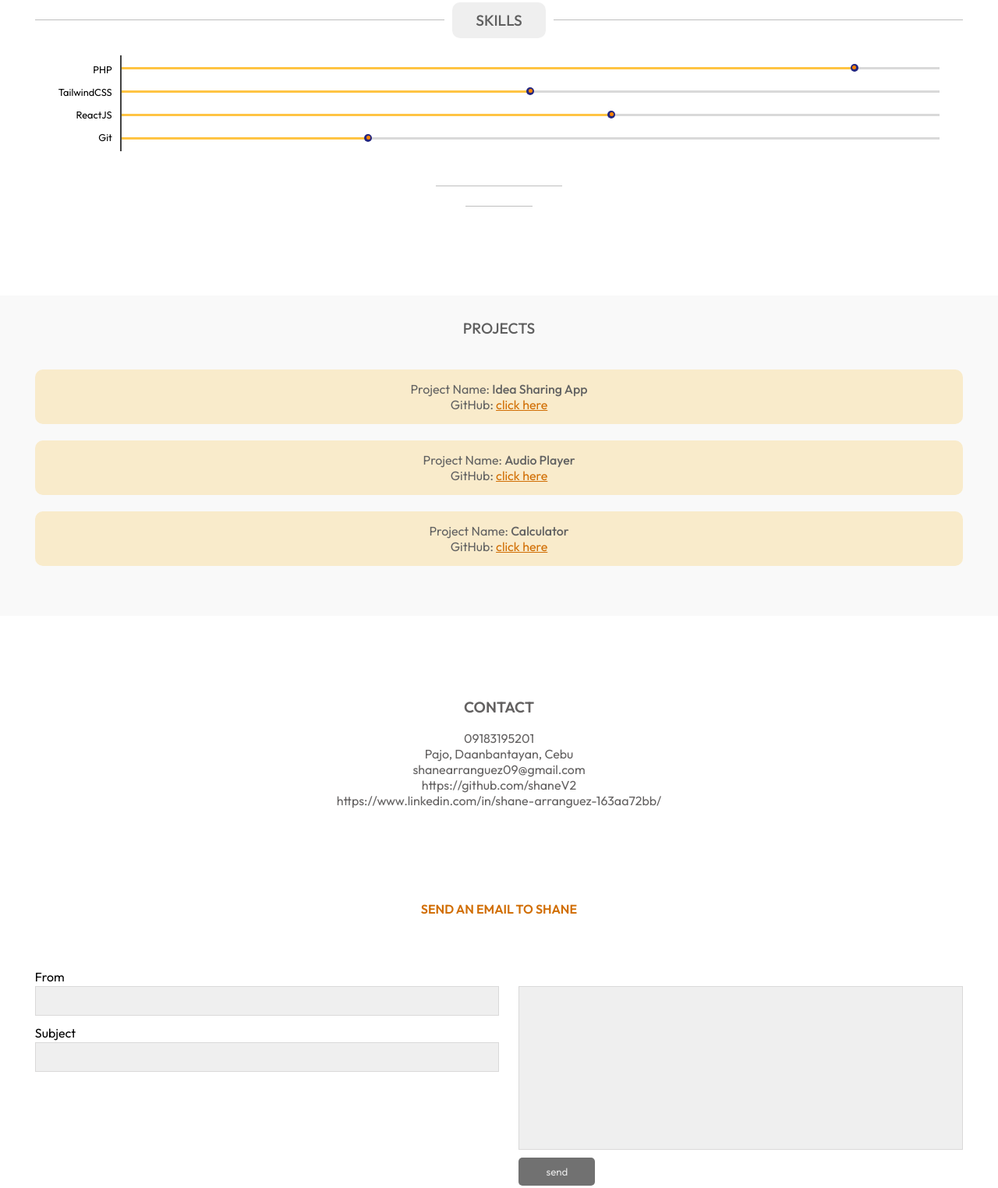
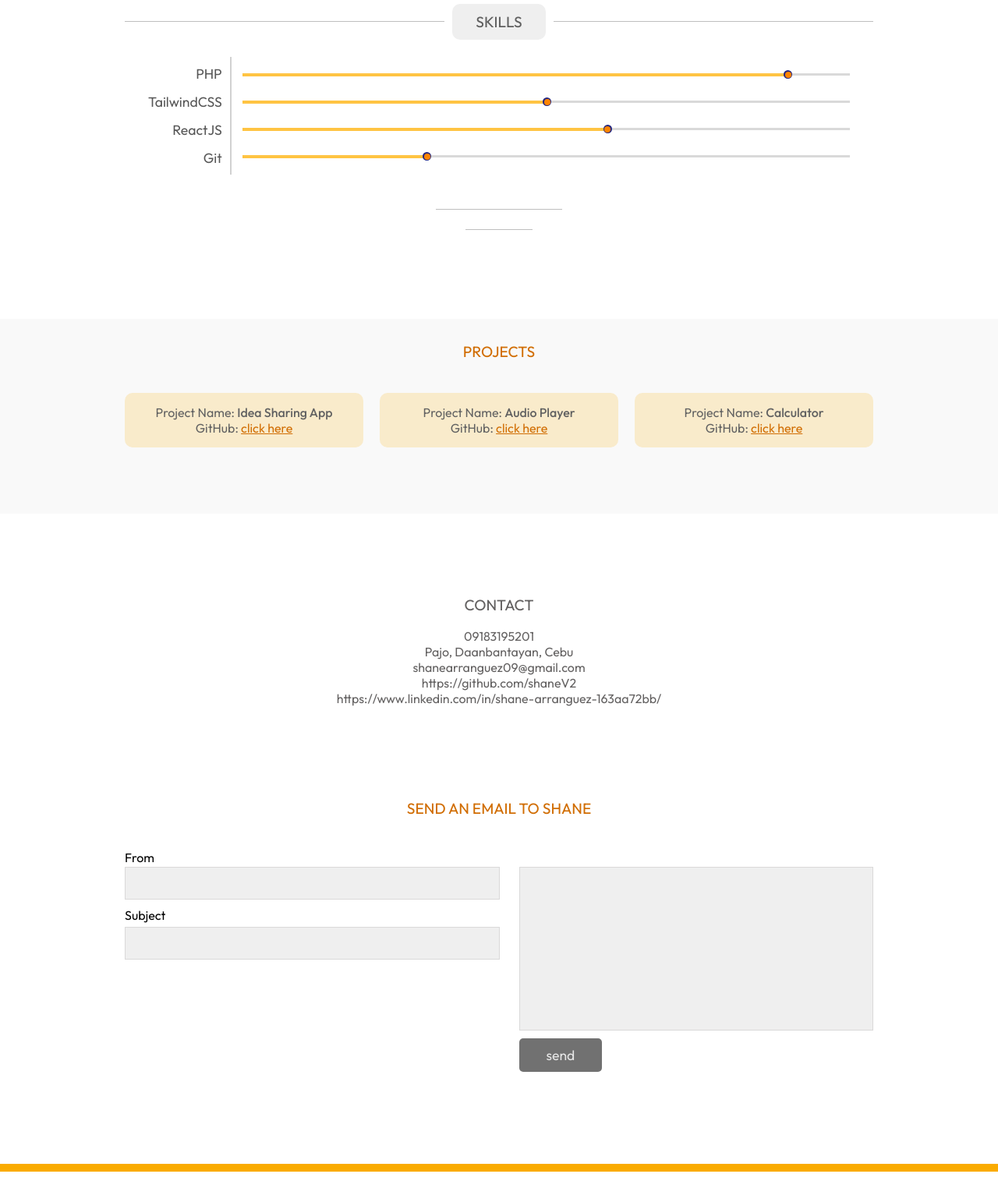
Before and after one commit to shaneV2/Portfolio, a plain HTML site: page index.html in a window 1280 px wide. Shown: the part 730-2254 px from the top of the page at 78% size. After the commit the page ends 2233 px from the top, so only its background shows below. Drawn offline with Linux system fonts and the light colour scheme.

Commit message:
change: color, padding, spaces, et.c

```diff
--- a/index.html
+++ b/index.html
@@ -33,7 +33,7 @@
                 </div>
                 <div class="introduction-section">
                     <p>
-                        Hi, I am Shane Arranguez,
+                        Hi, <br> I am Shane Arranguez,
                         an aspiring <span> Software Engineer.</span>
                     </p>
                     <p>
--- a/src/css/main.css
+++ b/src/css/main.css
@@ -10,8 +10,10 @@
 
     --line-color: #BEBEBE;
 
+    --header-text-color: #222222;
     --project-text-color: #626262;
     --send-to-text-color: #D16E04;
+    --pl-color: #575757;
     --contact-section-background-color: #636161;
 
     --input-background-color: #EFEFEF;
@@ -41,7 +43,7 @@
 .email-section > div {
     margin: auto;
     width: 93%;
-    max-width: 1250px;
+    max-width: 960px;
     min-width: 350px;
 }
 
@@ -49,6 +51,7 @@
 
 .header {
     margin-top: 20px;
+    color: var(--header-text-color);
 }
 
 .header > div {
@@ -75,6 +78,7 @@
     gap: 10px;
     align-items: center;
     justify-content: center;
+    color: #3D3D3E;
     background-color: var(--orange-color);
     border: none;
     font-size: 1rem;
@@ -88,6 +92,11 @@
 /* Hero Section */
 .hero-section {
     margin-top: 35px;
+}
+
+.hero-section > div {
+    box-sizing: border-box;
+    padding: 0 30px;
 }
 
 .hero-section > div .image-container {
@@ -115,7 +124,7 @@
 }
 
 .contact-now-btn {
-    padding: 10px 15px;
+    padding: 13px 34px;
     border: 2px solid #FF8400;
     background-color: inherit;
     border-radius: 50px;
@@ -147,7 +156,7 @@
     padding: 11px 30px;
     background-color: #EFEFEF;
     color: #5F5F5F;
-    font-weight: 500;
+    font-weight: 430;
     border-radius: 10px;
 }
 
@@ -160,6 +169,7 @@
 .skills-section > div > div:nth-child(2){
     margin-top: 22px;
     display: grid;
+    gap: 14px;
     padding: 0px 30px 0;
     grid-auto-flow: column;
     grid-template-columns: auto 1fr;
@@ -170,7 +180,7 @@
     display: grid;
     text-align: right;
     padding: 10px 10px 10px 0;
-    border-right: 2px solid var(--introduction-statement-color);
+    border-right: 2px solid #D1D1D1;
     font-size: .8rem;
     gap: 13px;
 }
@@ -179,7 +189,7 @@
     display: grid;
     text-align: right;
     font-size: .8rem;
-    gap: 27px;
+    gap: 26px;
 }
 
 .skills-section .language-proficiency > div {
@@ -272,8 +282,8 @@
 }
 
 .projects-section > div h3 {
-    color: #5F5F5F;
-    font-weight: 500;
+    color: var(--send-to-text-color);
+    font-weight: 430;
 }
 
 .projects-section > div > div {
@@ -295,7 +305,7 @@
 }
 
 .project > p:nth-child(2) > a {
-    color: #D16E04;
+    color: var(--send-to-text-color);
 }
 
 /* Contact Section */
@@ -305,13 +315,18 @@
 }
 
 .contact-section > div h4 {
-    font-weight: 600;
+    font-weight: 430;
+    font-size: 1.2rem;
 }
 
 .contact-section > div {
+    color: var(--contact-section-background-color);
     display: grid;
     gap: 18px;
-    color: var(--contact-section-background-color);
+}
+
+.contact-section > div > div {
+    color: #636161;
 }
 
 /* Send-To Section */
@@ -320,7 +335,8 @@
 }
 .email-section h4 {
     text-align: center;
-    font-weight: 600;
+    font-weight: 430;
+    font-size: 1.2rem;
 }
 
 .email-section > div {
@@ -334,12 +350,23 @@
 
 .email-inputs {
     display: flex;
+    margin-top: 20px;
     flex-direction: column;
 }
 
+.subject-input {
+    display: flex;
+    flex-direction: column;
+    gap: 5px;
+}
 
+.email-inputs input:nth-child(1) {
+    margin-bottom: 10px;
+}
+
+.email-inputs > label:first-child,
 .email-inputs input:nth-child(2) {
-    margin-top: 2px;
+    margin-bottom: 5px;
 }
 
 .email-inputs input,
@@ -347,7 +374,7 @@
     width: 100%;
     box-sizing: border-box;
     display: block;
-    padding: 10px;
+    padding: 12px 10px;
     background-color: var(--input-background-color);
     border: 1px solid var(--input-border-color);
 }
@@ -355,6 +382,7 @@
 .second-email-inputs input[type="submit"] {
     width: 100%;
     padding: 10px;
+    font-size: 1.1rem;
     border: none;
     border-radius: 5px;
     background-color: #717171;
@@ -382,15 +410,30 @@ footer {
     min-width: 350px;
     width: 100%;
     background-color: var(--orange-color);
-    height: 54px;
+    height: 10px;
 }
 
+@media screen and (min-width: 575px) {
+    .projects-section > div > div {
+        grid-template-columns: 1fr 1fr;
+        grid-template-rows: auto auto;
+    }
+
+    .projects-section > div > div > div:last-of-type{
+        grid-column: span 2;
+    }
+
+    .email-inputs {
+        margin: 0;
+    }
+}
 
 @media screen and (min-width: 856px){
     .header h4,
     .skills-section h4,
     .projects-section h3,
-    .contact-section h4 {
+    .contact-section h4,
+    .email-section h4 {
         font-size: 1.2rem;
     }
 
@@ -413,8 +456,7 @@ footer {
 
     .header > div > button {
         border-radius: 50px;
-        padding: 15px 28px;
-
+        padding: 16px 28px;
     }
 
     .header > div > button > img {
@@ -437,8 +479,44 @@ footer {
         flex: 1;
     }
 
+    /* Skills */
+    .skills-section .language-proficiency > div > .php-line,
+    .skills-section .language-proficiency > div > .tw-line,
+    .skills-section .language-proficiency > div > .reactjs-line,
+    .skills-section .language-proficiency > div > .git-line{
+        height: 4px;
+    }
+
+    .skills-section .language-proficiency {
+        gap: 32px;
+    }
+
+    .languages > p {
+        color: var(--pl-color);
+        font-size: 1.1rem;
+    }
+
+    .outer-circle {
+        width: 11px;
+        height: 11px;
+    }
+    .inner-circle {
+        width: 8px;
+        height: 8px;
+    }
+
+    /* Project */
+    .projects-section > div > div {
+        grid-template-columns: 1fr 1fr 1fr;
+    }
+
+    .projects-section > div > div > div:last-of-type {
+        grid-column: auto;
+    }
+
+    /* Email */
     .email-section > div > div > form {
-        margin-top: 56px;
+        margin-top: 30px;
         grid-auto-flow: column;
         position: relative;
     }
@@ -446,10 +524,6 @@ footer {
     .email-inputs > label:first-child {
         position: absolute;
         top: -22px;
-    }
-
-    .email-inputs > :nth-child(3) {
-        margin-top: 12px;
     }
 
     .second-email-inputs {
```
